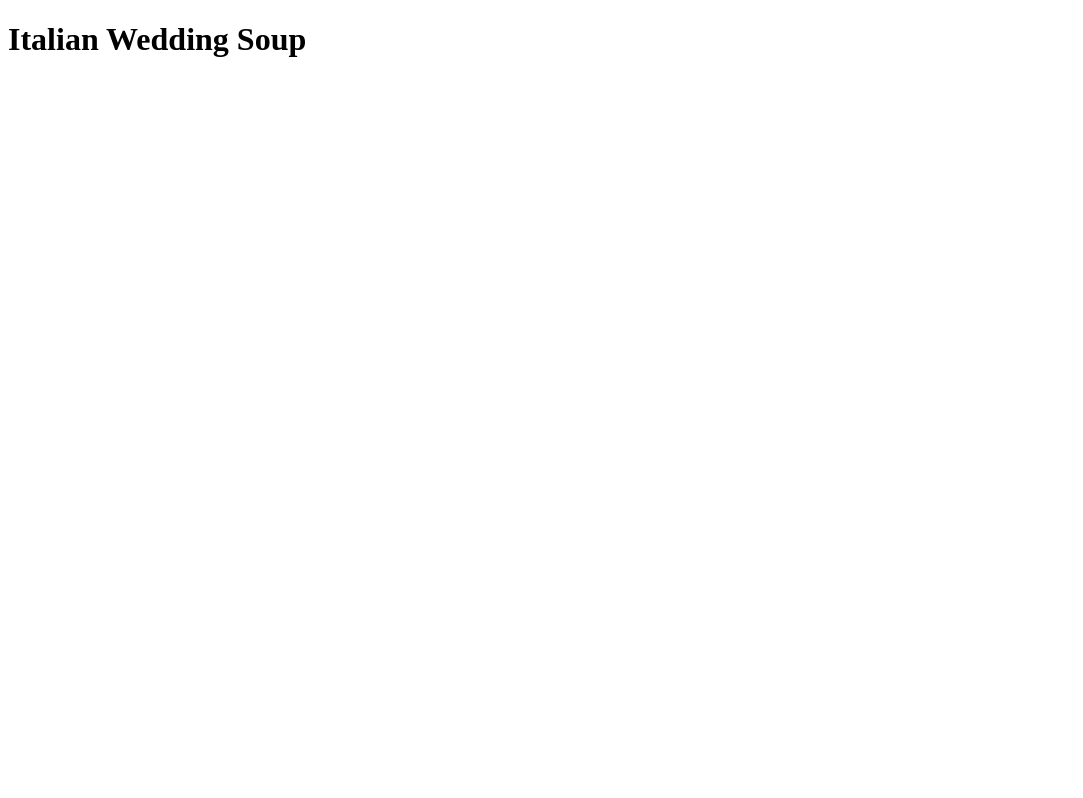
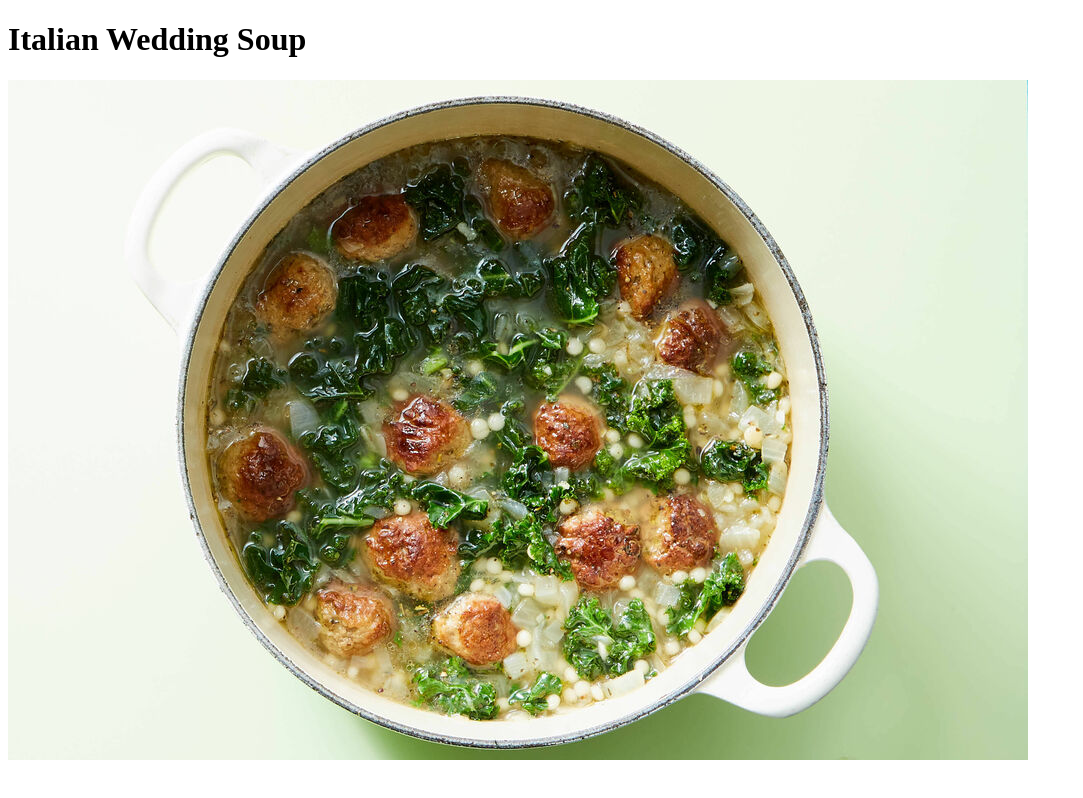
Before and after one commit to VinEdw/odin-recipes, a plain HTML site: page recipes/italian-wedding-soup.html in a window 1280 px wide. Shown: the whole page, without its empty margins (0-1083 px from the left). Drawn offline with Linux system fonts and the light colour scheme.

Commit message:
Include image of Italian wedding soup

```diff
--- a/recipes/italian-wedding-soup.html
+++ b/recipes/italian-wedding-soup.html
@@ -8,5 +8,6 @@
 
   <body>
     <h1>Italian Wedding Soup</h1>
+    <img src="../images/italian-wedding-soup.jpg" alt="bowl of Italian wedding soup">
   </body>
 </html>
```
